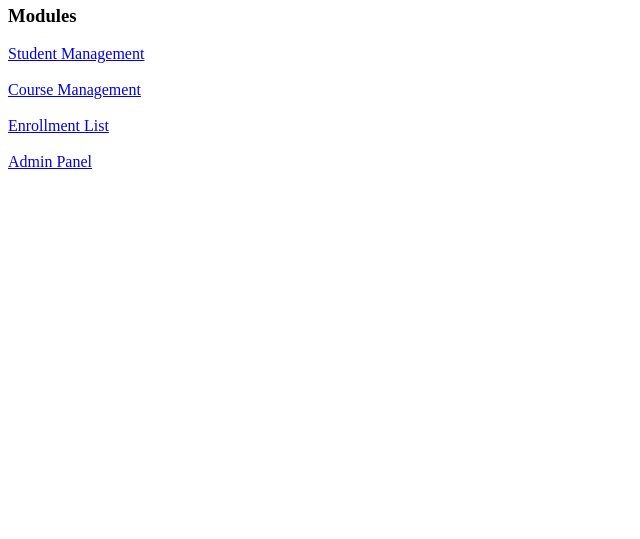
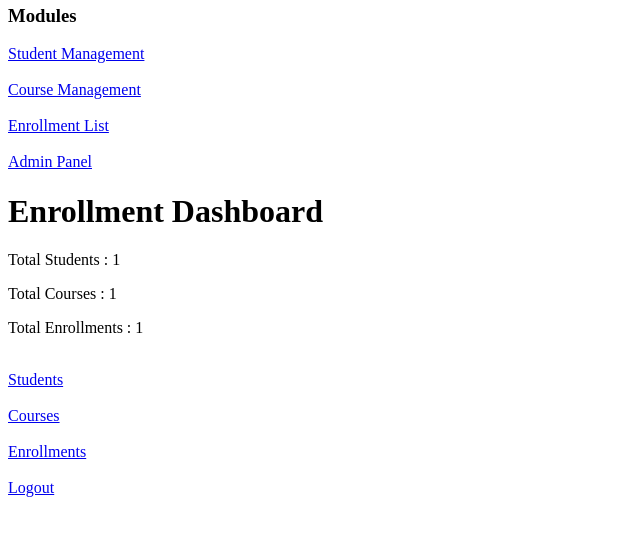
Before and after one commit to elangosakthivel-124/Enrollment-Management, a Django app: template templates/home.html in a window 1280 px wide. Shown: the part 261-800 px from the top of the page, without its empty margins (0-640 px from the left). Run offline with Django 4.2, Linux system fonts and the light colour scheme; the template is opened without the code that fills it: most values are stand-ins (such as "Sample title", 1, 10 or a date in 2020).

Commit message:
Add enrollment dashboard with statistics and links

```diff
--- a/templates/home.html
+++ b/templates/home.html
@@ -33,3 +33,21 @@
 </body>
 
 </html>
+<h1>Enrollment Dashboard</h1>
+
+<p>Total Students : {{ total_students }}</p>
+<p>Total Courses : {{ total_courses }}</p>
+<p>Total Enrollments : {{ total_enrollments }}</p>
+
+<br>
+
+<a href="/students/">Students</a>
+<br><br>
+
+<a href="/courses/">Courses</a>
+<br><br>
+
+<a href="/enrollments/">Enrollments</a>
+<br><br>
+
+<a href="/logout/">Logout</a>
```
